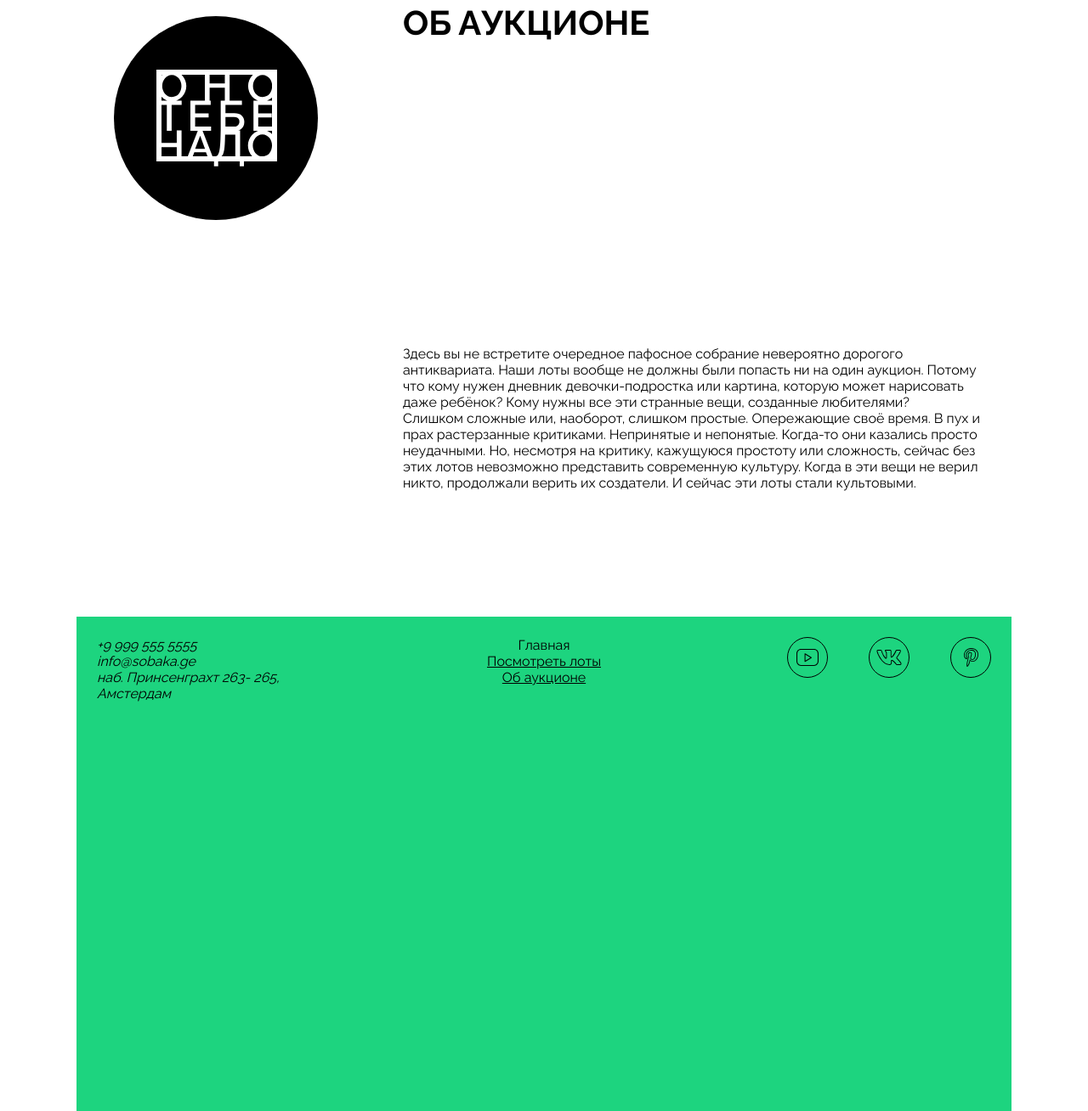
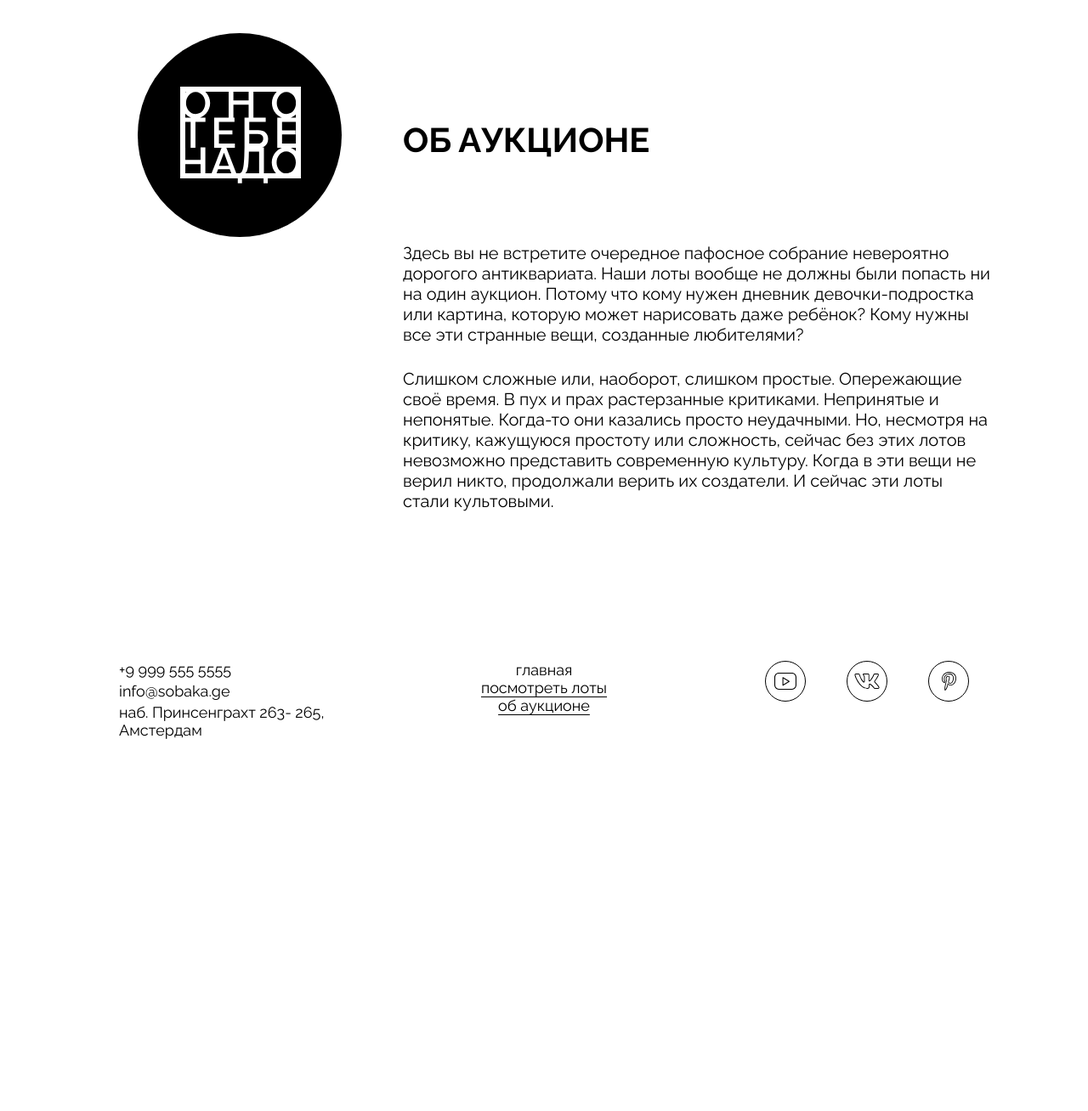
Before and after one commit to simba244/ono-tebe-nado-fd, a plain HTML site: page index.html in a window 1280 px wide. Shown: the part 2072-3380 px from the top of the page at 85% size. Drawn offline with Linux system fonts and the light colour scheme.

Commit message:
Сверстал о аукционе и подвал и

```diff
--- a/index.html
+++ b/index.html
@@ -68,7 +68,7 @@
             <article class="card">
                 <div class="card-type-film">
                   <h3 class="lots-title-card">Фильм режиссёра, который бросил киношколу</h3>
-                  <p class="lots-text-card">Не просто бросил, а ушёл с первой лекции. Какой была бы ваша ставка, если бы вы не знали, что режиссёр — Пол Томас Андерсон?</p>
+                  <p class="text-card">Не просто бросил, а ушёл с первой лекции. Какой была бы ваша ставка, если бы вы не знали, что режиссёр — Пол Томас Андерсон?</p>
                   <div class="overlay"></div>
                 </div>
             </article>
@@ -78,7 +78,7 @@
             <article class="card">
                 <div class="card-type-book">
                   <h3 class="lots-title-card">Книга, где описан один скучный день из жизни рекламного агента</h3>
-                  <p class="lots-text-card">Объёмом почти в тысячу страниц. Иногда без знаков препинания и с переходами на древнеанглийский. В ней одновременно рассказывается о 16 июня 1904 года и об истории литературы, начиная с античных времён. И это всё накладывается на эпическую поэму Гомера. Сколько бы вы поставили на «Улисса» Джеймса Джойса?</p>
+                  <p class="text-card">Объёмом почти в тысячу страниц. Иногда без знаков препинания и с переходами на древнеанглийский. В ней одновременно рассказывается о 16 июня 1904 года и об истории литературы, начиная с античных времён. И это всё накладывается на эпическую поэму Гомера. Сколько бы вы поставили на «Улисса» Джеймса Джойса?</p>
                   <div class="overlay"></div>
                 </div>
             </article>
@@ -88,7 +88,7 @@
             <article class="card">
                 <div class="card-type-picture">
                   <h3 class="lots-title-card">Картина, которую повторит даже 5-летний сын маминой подруги</h3>
-                  <p class="lots-text-card">Ну действительно, там линия, тут кружочек, а здесь и вовсе что-то похожее на инфузорию-туфельку. Никаких полей, лесов, котиков... Сколько бы вы на такое поставили, если бы не знали, что это — одна из революционных работ Кандинского?</p>
+                  <p class="text-card">Ну действительно, там линия, тут кружочек, а здесь и вовсе что-то похожее на инфузорию-туфельку. Никаких полей, лесов, котиков... Сколько бы вы на такое поставили, если бы не знали, что это — одна из революционных работ Кандинского?</p>
                   <div class="overlay"></div>
                 </div>
             </article>
@@ -112,13 +112,14 @@
             </a>
         </div>
 
-        <h2 class="about-title">
-          <span class="lots-left-span titile-stile">Об аукционе</span>
-        </h2>
 
-        <div class="about-text">
-          <p class="about-text">Здесь вы не встретите очередное пафосное собрание невероятно дорогого антиквариата. Наши лоты вообще не должны были попасть ни на один аукцион. Потому что кому нужен дневник девочки-подростка или картина, которую может нарисовать даже ребёнок? Кому нужны все эти странные вещи, созданные любителями?</p>
-          <p class="about-text">Слишком сложные или, наоборот, слишком простые. Опережающие своё время. В пух и прах растерзанные критиками. Непринятые и непонятые. Когда-то они казались просто неудачными. Но, несмотря
+
+        <div class="about-title">
+          <h2 class="about-title-card">
+            <span class="lots-left-span titile-stile">Об аукционе</span>
+          </h2>
+          <p class="about-text-card">Здесь вы не встретите очередное пафосное собрание невероятно дорогого антиквариата. Наши лоты вообще не должны были попасть ни на один аукцион. Потому что кому нужен дневник девочки-подростка или картина, которую может нарисовать даже ребёнок? Кому нужны все эти странные вещи, созданные любителями?</p>
+          <p class="about-text-card">Слишком сложные или, наоборот, слишком простые. Опережающие своё время. В пух и прах растерзанные критиками. Непринятые и непонятые. Когда-то они казались просто неудачными. Но, несмотря
           на критику, кажущуюся простоту или сложность, сейчас без этих лотов невозможно представить современную культуру. Когда в эти вещи не верил никто, продолжали верить их создатели. И сейчас эти лоты стали культовыми. </p>
         </div>
 
@@ -183,15 +184,3 @@
     </footer>
   </body>
 </html>
-
-<!--
-Добавьте в body элементы header, main и footer.
-Добавьте три секции в main.
-Добавьте в header меню (тег <nav>), логотип (тег <а>) и адрес (<address>).
-
-Добавьте в блок .cover элементы заголовка (h1) и описания (div c классом .description).
-В блок .description добавьте параграф и кнопку.
-Добавьте в лоты заголовок, список карточек (<ul>) и ссылку. В списке карточек в тегах <li> добавьте ссылки используя тег <a> и внутри них разместите карточки в теге <article>.
-Добавьте в секцию «Об аукционе» два контейнера для колонок. Добавьте для второго контейнера заголовок и элемент для текста.
-Добавьте в footer элементы для адреса, меню и списка ссылок на соцсети.
-  -->
--- a/styles/style.css
+++ b/styles/style.css
@@ -240,7 +240,7 @@
 }
 
 /*Cтилёчки для всех текстов карточек + их расположение внутри карточки*/
-.lots-text-card {
+.text-card {
     z-index: 2;
     position: relative;
     color: #fff;
@@ -293,7 +293,7 @@
     justify-content: end;
     margin-top: 20px;
     padding: 10px 30px 10px 40px;
-    color: #000000;
+    color: #000;
     border: none;
     background-color: transparent;
     font-family: 'Raleway' , sans-serif;
@@ -319,13 +319,13 @@
 
 
 .about-logo {
-    margin: 16px 0 0 20px;
+    margin: 36px 0 0 48px;
     width: 240px;
     height: 240px;
     display: flex;
     justify-content: center;
     border-radius: 600px;
-    background-color: #000000;
+    background-color: #000;
 }
 
 .about-logo-image {
@@ -333,28 +333,53 @@
     height: 240px;
 }
 
+/* Заголовок и текст изначально были в разных ячейках. Но потом понял что это не лучший вариант. Переделываю на флексы
+По итогу класс about-title оказался лишним.*/
+
 .about-title {
-    grid-column: 2;
+    margin-top: 138px;
+    display: flex;
+    flex-direction: column;
+    color: #000;
 }
 
-.about-text {
+.about-title-card {
+    margin-bottom: 70px;
+}
 
-    grid-column: 2;
+.about-text-card {
+    padding-top: 28px;
+    color: #000;
+    font-family: 'Raleway' , sans-serif;
+    font-weight: 400;
+    font-size: 20px;
 }
+
+/* Что-то по итогу странная штука с текстом получилась, удалось через марджины выровнять, но наверное есть более
+элегантный способ*/
+
 
 /* ниже секция с футером*/
 
 .footer {
     display: grid;
     height: 600px;
-    padding: 24px;
+    padding: 52px 50px 60px 50px;
     grid-template-columns: 1fr 1fr 1fr;
-    background-color: rgb(29, 212, 127)
+    background-color: #fff;
 }
 
 .footer-adress {
     grid-column: 1 / 2;
-    max-width: 240px;
+    display: flex;
+    flex-direction: column;
+    max-width: 260px;
+    gap: 4px;
+    font-family: Raleway;
+    font-style: normal;
+    font-size: 18px;
+    line-height: 24,3px;
+    color: #000;
 }
 
 .footer-menu {
@@ -366,7 +391,16 @@
 .footer-menu-list {
     list-style-type: none;
     text-align: center;
+    text-transform: lowercase;
+    font-family: Raleway;
+    font-style: normal;
+    font-size: 18px;
+    line-height: 24,3px;
+    color: #000;
+    text-underline-offset: 4px;
 }
+
+
 
 
 .footer-social-list-item {
```
